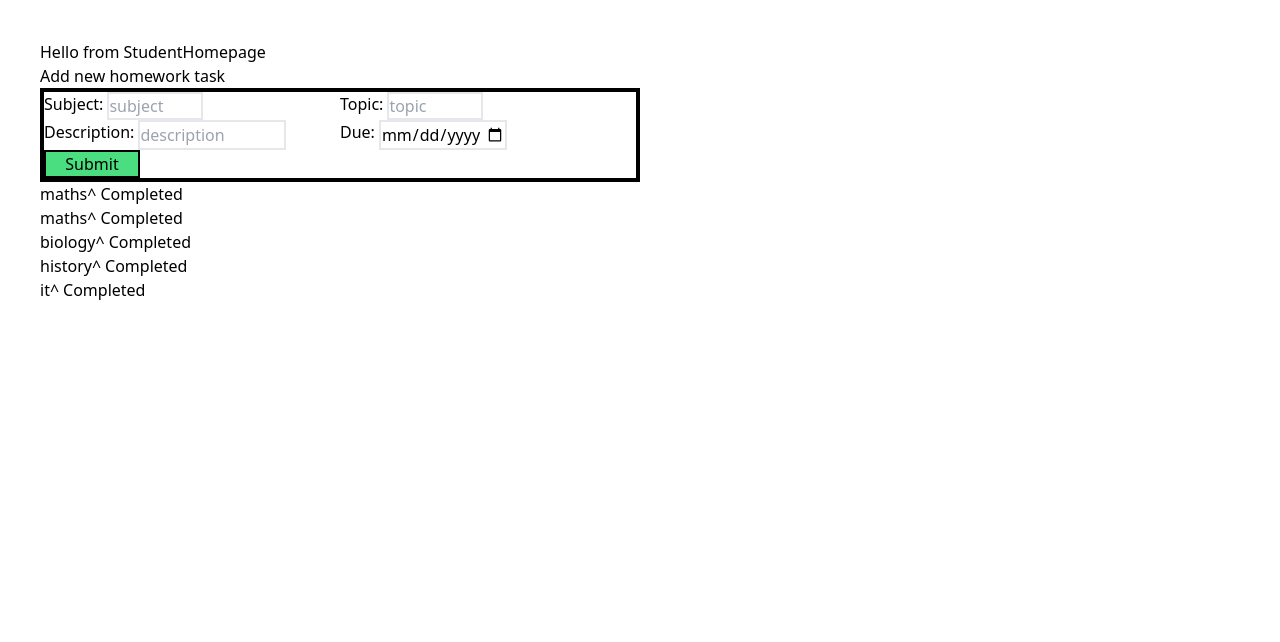
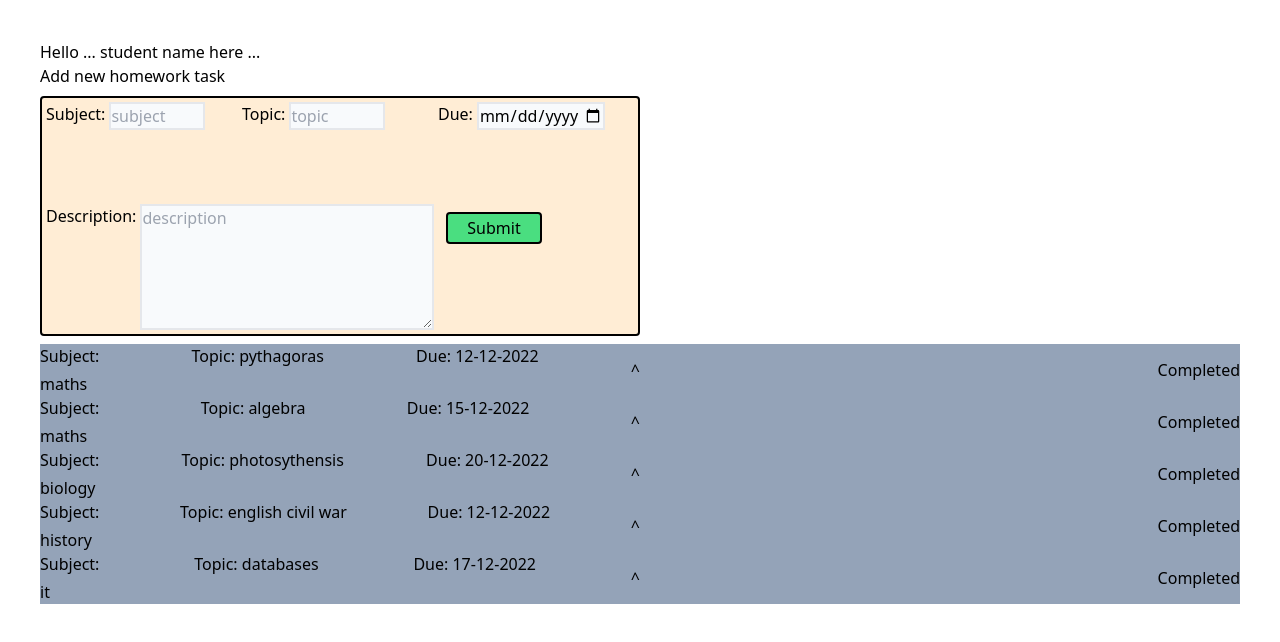
Before and after one commit to TomBirbeck/homework-helper, a React (Vite) app: page /student in a window 1280 px wide. Shown: the top 642 px of the page. Built offline with nearby package versions, Linux system fonts and the light colour scheme.

Commit message:
added basic styling to form, removed topics component as not needed

```diff
--- a/src/components/NewTaskForm/index.tsx
+++ b/src/components/NewTaskForm/index.tsx
@@ -1,21 +1,23 @@
-import { FunctionComponent, SetStateAction, useState } from "react"
-import list from "../../data/data"
+import { FunctionComponent, SetStateAction, useState } from 'react';
+import list from '../../data/data';
 
-interface FormIProps{
-        setTasks: React.Dispatch<React.SetStateAction<any[]>>
-
+interface FormIProps {
+  setTasks: React.Dispatch<React.SetStateAction<any[]>>;
 }
 
-const NewTaskForm = ({setTasks} : FormIProps) => {
-    const [subject, setSubject] = useState('')
-    const [topic, setTopic] = useState('')
-    const [description, setDescription] = useState('')
-    const [due, setDue] = useState('')
+const NewTaskForm = ({ setTasks }: FormIProps) => {
+  const [subject, setSubject] = useState('');
+  const [topic, setTopic] = useState('');
+  const [description, setDescription] = useState('');
+  const [due, setDue] = useState('');
 
   const handleSubmit = () => {
-        console.log(subject, topic, description, due)
-        setTasks([...list, {subject: subject, topic: topic, description: description, due: due}])
-    }
+    console.log(subject, topic, description, due);
+    setTasks([
+      ...list,
+      { subject: subject, topic: topic, description: description, due: due },
+    ]);
+  };
 
   return (
     <div>
@@ -25,48 +27,55 @@ const NewTaskForm = ({setTasks} : FormIProps) => {
           e.preventDefault();
           handleSubmit();
         }}
-        className="w-1/2 grid grid-cols-2 border-solid border-4 border-black space-around"
+        className='w-1/2 h-60 grid grid-flow-row-dense grid-cols-3 border-solid border-2 border-black bg-orange-100 space-around p-1 rounded my-2'
       >
-            <label htmlFor="subject" className="flex gap-1">
+        <label htmlFor='subject' className='flex gap-1'>
           Subject:
           <input
             type='text'
-                className="border-solid border-2 border-grey-700 w-24"
+            className='border-solid border-2 border-grey-700 w-24 h-7 bg-slate-50'
             value={subject}
             placeholder='subject'
             onChange={(e) => setSubject(e.target.value)}
           ></input>
         </label>
-            <label htmlFor="topic" className="flex gap-1">
+        <label htmlFor='topic' className='flex gap-1'>
           Topic:
-                <input type='text'
-                className="border-solid border-2 border-grey-700 w-24"
+          <input
+            type='text'
+            className='border-solid border-2 border-grey-700 w-24 h-7 bg-slate-50'
             value={topic}
             placeholder='topic'
             onChange={(e) => setTopic(e.target.value)}
           ></input>
         </label>
-            <label htmlFor="description" className="flex gap-1">
-                Description:
-                <input type='text-area'
-                className="border-solid border-2 border-grey-700 w-1/2"
-                value={description}
-                placeholder='description'
-                onChange={(e) => setDescription(e.target.value)}
-                ></input>
-            </label>
-            <label htmlFor="date" className="flex gap-1">
+        <label htmlFor='date' className='flex gap-1'>
           Due:
-                <input type='date'
-                className="border-solid border-2 border-grey-700 w-32"
+          <input
+            type='date'
+            className='border-solid border-2 border-grey-700 w-32 h-7 bg-slate-50'
             value={due}
             onChange={(e) => setDue(e.target.value)}
           ></input>
         </label>
-            <button className="bg-green-400 w-24 border-solid border-2 border-black" type="submit">Submit</button>
+        <label htmlFor='description' className='flex gap-1 col-span-2'>
+          Description:
+          <textarea
+            className='border-solid border-2 border-grey-700 w-3/4 bg-slate-50'
+            value={description}
+            placeholder='description'
+            onChange={(e) => setDescription(e.target.value)}
+          ></textarea>
+        </label>
+        <button
+          className='bg-green-400 w-24 border-solid border-2 border-black h-8 rounded m-2'
+          type='submit'
+        >
+          Submit
+        </button>
       </form>
     </div>
-    )
-}
+  );
+};
 
-export default NewTaskForm
+export default NewTaskForm;
--- a/src/components/StudentHomepage/index.tsx
+++ b/src/components/StudentHomepage/index.tsx
@@ -1,20 +1,18 @@
-import { useState } from "react"
-import Tasks from "../Tasks"
-import list from "../../data/data"
-import NewTaskForm from "../NewTaskForm"
+import { useState } from 'react';
+import Tasks from '../Tasks';
+import list from '../../data/data';
+import NewTaskForm from '../NewTaskForm';
 
 const StudentHomepage = () => {
+  const [tasks, setTasks] = useState<Array<any>>(list);
 
-  const [tasks, setTasks] = useState<Array<any>>(list)
+  return (
+    <div>
+      <h1>Hello ... student name here ... </h1>
+      <NewTaskForm setTasks={setTasks} />
+      <Tasks tasks={tasks} />
+    </div>
+  );
+};
 
-
-    return(
-        <div>
-            <h1>Hello from StudentHomepage</h1>
-            <NewTaskForm setTasks={setTasks}/>
-            <Tasks tasks={tasks}/>
-        </div>
-    )
-}
-
-export default StudentHomepage
+export default StudentHomepage;
--- a/src/components/TasksList/index.tsx
+++ b/src/components/TasksList/index.tsx
@@ -1,31 +1,45 @@
-import { FunctionComponent, useState } from "react"
-import Topic from "../Topics"
+import { FunctionComponent, useState } from 'react';
 
 interface Iprops {
-    subject: String,
-    topic: String,
-    due: String,
-    description?: String,
-    completed: Boolean
+  subject: String;
+  topic: String;
+  due: String;
+  description?: String;
+  completed: Boolean;
 }
 
 const TaskList: FunctionComponent<Iprops> = (props) => {
-    const [complete, setComplete] = useState<Boolean>(false)
-    const [open, setOpen] = useState<Boolean>(false)
-    const {subject, topic, description, due, completed} = props
-    return (
-            <div className="flex gap-1">
-                <h1>{subject}<button onClick={()=>{setOpen(!open)}}>^</button></h1>
-                {
-                    open && (
-                        <>
-                <Topic topic={topic} description={description} due={due}/>
-                        </>
-                    )
-                }
-                <button onClick={()=>{setComplete(!complete)}}>Completed</button>
-            </div>
-    )
-}
+  const [complete, setComplete] = useState<Boolean>(false);
+  const [open, setOpen] = useState<Boolean>(false);
+  const { subject, topic, description, due, completed } = props;
+  console.log(open);
+  return (
+    <div className='flex justify-between gap-2 bg-slate-400'>
+      <div className='flex w-1/2 justify-between'>
+        <div className='flex flex-col gap-1'>
+          <h2>Subject:</h2> <p>{subject}</p>
+        </div>
+        <h2 className='flex gap-2'>Topic: {topic}</h2>
+        <h2 className='flex gap-2'>Due: {due}</h2>
+        <button
+          onClick={() => {
+            setOpen(!open);
+          }}
+        >
+          ^
+        </button>
+      </div>
+      {open && <p>{description}</p>}
+      {complete && <p>completed it mate!</p>}
+      <button
+        onClick={() => {
+          setComplete(!complete);
+        }}
+      >
+        Completed
+      </button>
+    </div>
+  );
+};
 
-export default TaskList
+export default TaskList;
--- a/src/components/Topics/index.tsx
+++ b/src/components/Topics/index.tsx
@@ -1,31 +1,35 @@
-import { FunctionComponent, useState } from "react"
+import { FunctionComponent, useState } from 'react';
 
 interface Iprops {
-    topic: String,
-    description?: String,
-    due: String
+  topic: String;
+  description?: String;
+  due: String;
 }
 
 const Topic: FunctionComponent<Iprops> = (topics) => {
-const [open, setOpen] = useState<Boolean>(false)
-const {topic, description, due} = topics
+  const [open, setOpen] = useState<Boolean>(false);
+  const { topic, description, due } = topics;
 
   return (
     <div>
       <h2>
-            Topics
-            <button onClick={()=>{setOpen(!open)}}>^</button>
+        {topic}
+        <button
+          onClick={() => {
+            setOpen(!open);
+          }}
+        >
+          ^
+        </button>
       </h2>
-            {
-            open && (
+      {open && (
         <>
           <p>{description}</p>
           <p>{due}</p>
         </>
-            )
-            }
+      )}
     </div>
-    )
-}
+  );
+};
 
-export default Topic
+export default Topic;
```
Lines whose indentation alone changed are shown as unchanged.
